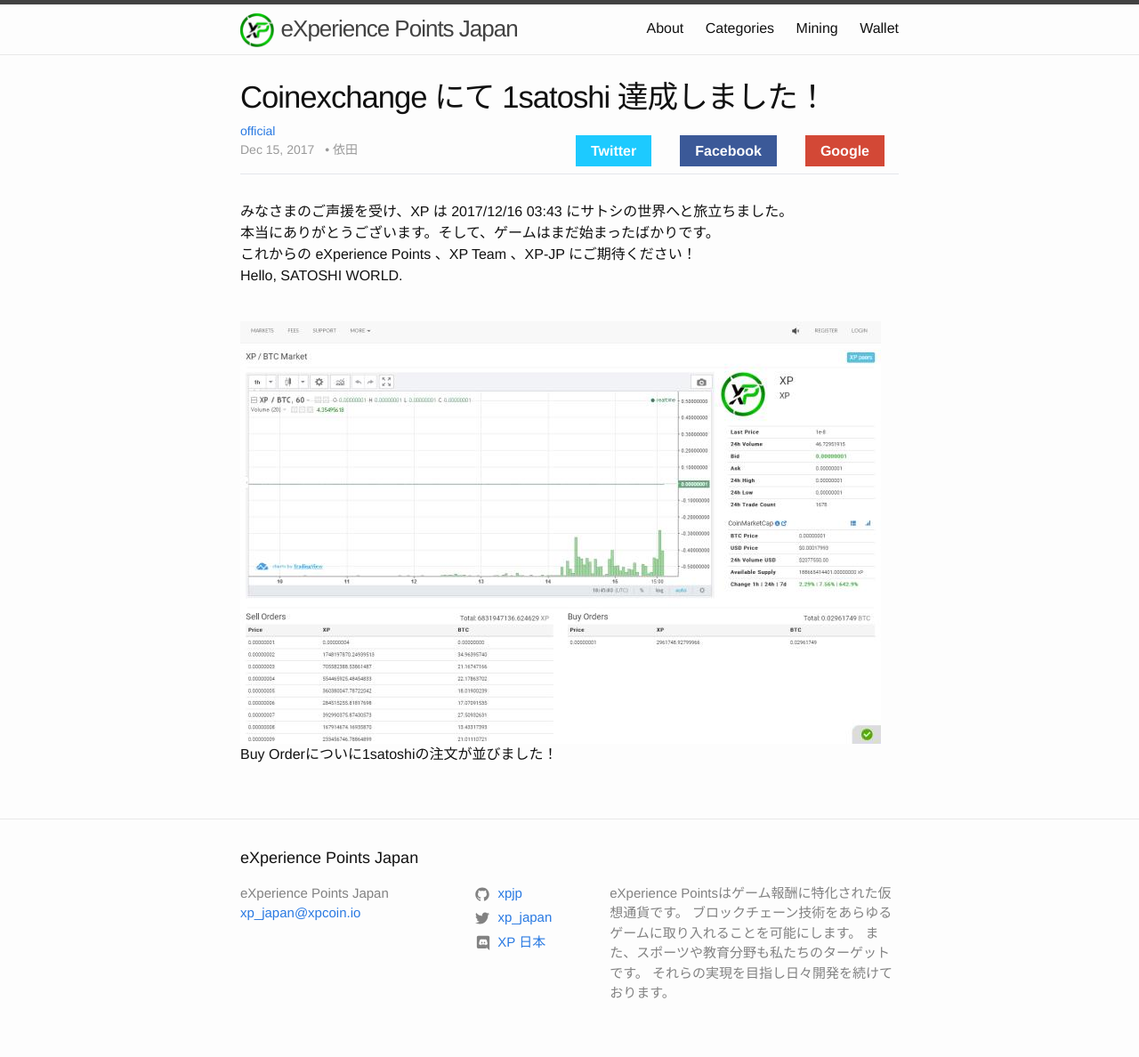
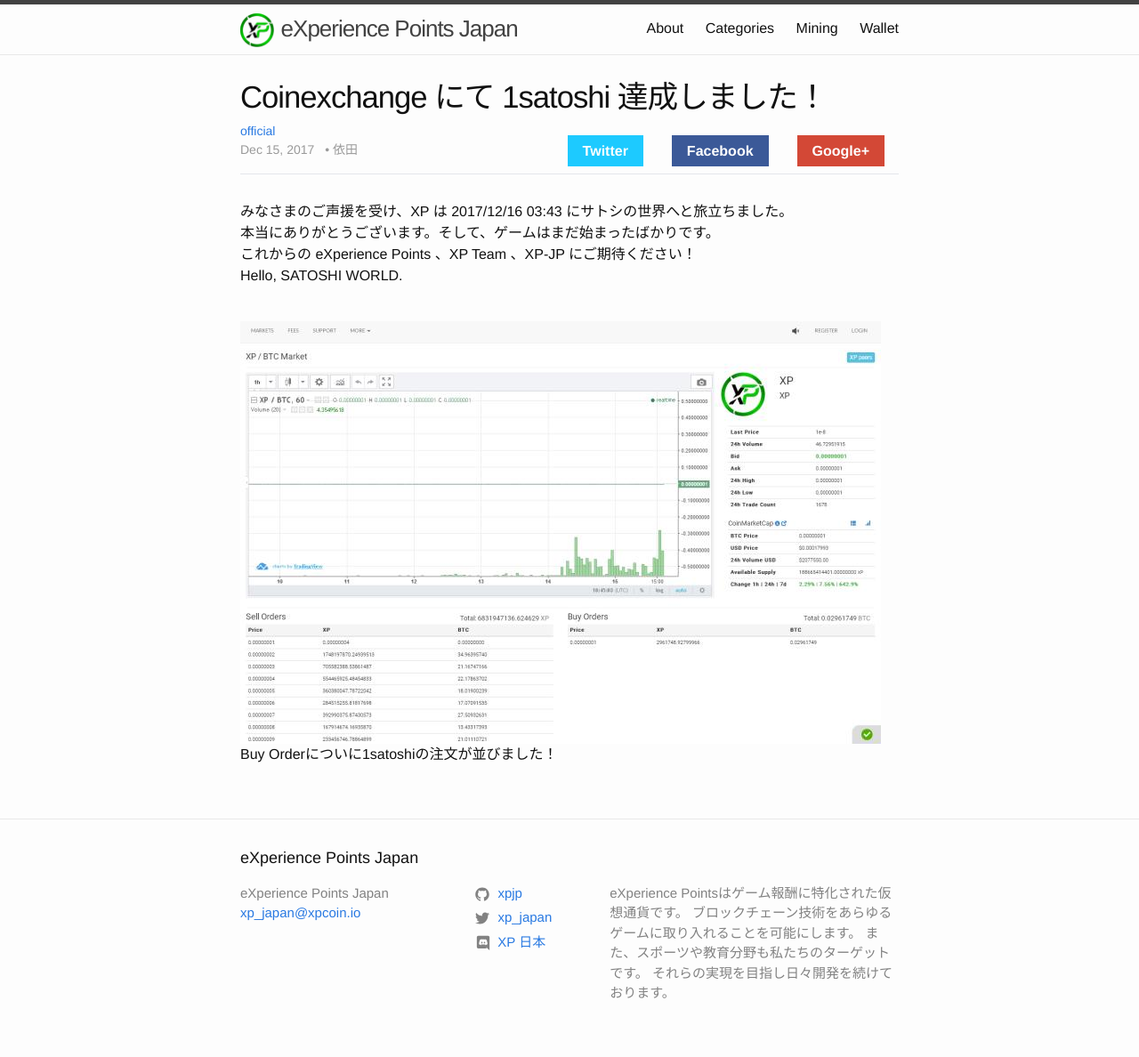
Before and after one commit to xpjp/xpjp.github.io, a Jekyll site: the page built from _posts/2017-12-16-1satoshi.markdown, in a window 1280 px wide. Shown: the whole page at 89% size. Built offline with Jekyll 4.4.1, drawn with Linux system fonts in a browser that asks for light colours.

Commit message:
[Add] Tweetにを追加し、GoogleをGoogle+にした

```diff
--- a/_layouts/post.html
+++ b/_layouts/post.html
@@ -10,7 +10,7 @@
       <li>
         {% assign share_url = page.url | absolute_url %}
         <a href="https://plus.google.com/share?url={{ share_url }}" rel="nofollow" target="_blank" title="Share on Google+" class='share-button-google'>
-          Google
+          Google+
         </a>
       </li>
       <li>
@@ -19,7 +19,7 @@
         </a>
       </li>
       <li>
-        <a href="https://twitter.com/intent/tweet?text={{ site.title }}%20-%20{{ page.title }}&url={{ share_url }}" rel="nofollow" target="_blank" title="Share on Twitter" class='share-button-twitter'>
+        <a href="https://twitter.com/intent/tweet?text={{ site.title }}%20-%20{{ page.title }}%20$XP&url={{ share_url }}" rel="nofollow" target="_blank" title="Share on Twitter" class='share-button-twitter'>
           Twitter
         </a>
       </li>
```
Also changed, not shown: 1 other file.
